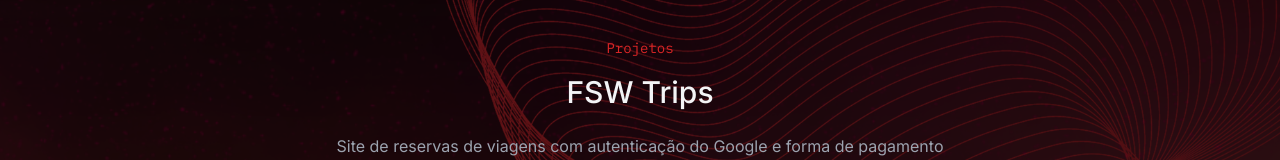
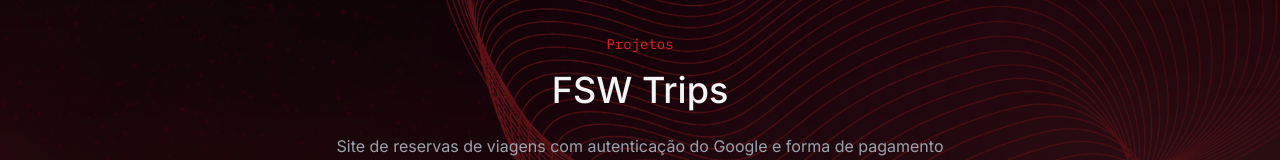
Before and after one commit to Mp455/my-portfolio, a Next.js app: page /projects/book-rise in a window 1280 px wide. Shown: the part 256-416 px from the top of the page. Built offline with nearby package versions, Linux system fonts and the light colour scheme.

Commit message:
style: add new size height to section title

```diff
--- a/app/components/pages/project/ProjectDetails/index.tsx
+++ b/app/components/pages/project/ProjectDetails/index.tsx
@@ -18,7 +18,7 @@
       <SectionTitle
         subtitle="Projetos"
         title="FSW Trips"
-        className="text-center items-center sm:[%>h3]:text-4xl"
+        className="text-center items-center sm:[&>h3]:text-4xl"
       />
       <p className="text-gray-400 text-center max-w-[640px] sm:my-6 text-sm sm:text-base">
         Site de reservas de viagens com autenticação do Google e forma de
```
